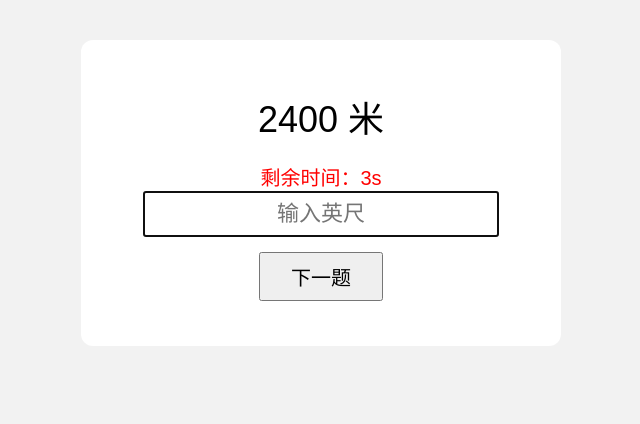
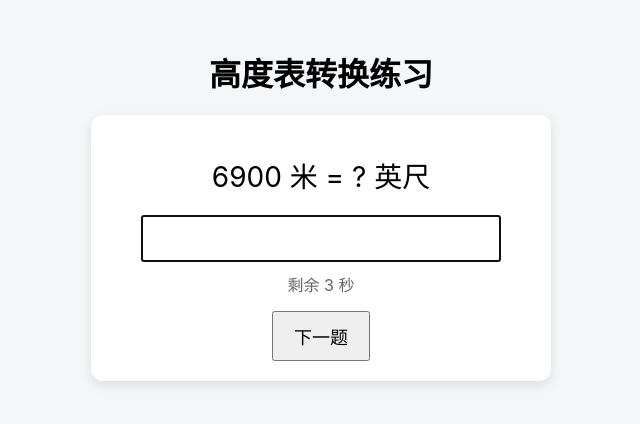
Before and after one commit to Raoul737/-, a plain HTML site: page index.html in a window 1280 px wide. Both pictures are taken after a click on the button "开始测试". Shown: the whole page, without its empty margins (319-959 px from the left). Drawn offline with Linux system fonts and the light colour scheme.

Commit message:
index.html

```diff
--- a/index.html
+++ b/index.html
@@ -6,155 +6,118 @@
   <meta name="viewport" content="width=device-width, initial-scale=1.0">
   <style>
     body {
-  font-family: "微软雅黑", Arial;
-  background: #f2f2f2;
+      font-family: -apple-system, BlinkMacSystemFont, "Segoe UI", Roboto;
+      background: #f4f6f8;
       text-align: center;
+      padding: 20px;
+    }
+    h1 {
+      margin-bottom: 20px;
     }
     .card {
-  background: white;
+      background: #fff;
+      border-radius: 12px;
+      padding: 20px;
       max-width: 420px;
-  margin: 40px auto;
-  padding: 30px;
-  border-radius: 12px;
+      margin: auto;
+      box-shadow: 0 4px 12px rgba(0,0,0,.1);
     }
-#meter { font-size: 36px; margin: 20px 0; }
-#timer { font-size: 20px; color: red; }
+    .question {
+      font-size: 28px;
+      margin: 20px 0;
+    }
     input {
-  font-size: 22px;
-  padding: 8px;
+      font-size: 20px;
+      padding: 10px;
       width: 80%;
       text-align: center;
     }
     button {
-  font-size: 20px;
+      font-size: 18px;
+      padding: 10px 20px;
       margin-top: 15px;
-  padding: 8px 30px;
     }
-#result { margin-top: 15px; font-size: 18px; text-align:left; }
+    .timer {
+      font-size: 16px;
+      color: #666;
+      margin-top: 10px;
+    }
   </style>
 </head>
-
 <body>
 
-<div class="card" id="startScreen">
-  <h2>高度表转换练习</h2>
-  <button onclick="startTest()">开始测试</button>
-</div>
+<h1>高度表转换练习</h1>
 
-<div class="card" id="quizScreen" style="display:none;">
-  <div id="meter"></div>
-  <div id="timer"></div>
-  <input id="input" placeholder="输入英尺" inputmode="numeric">
-  <br>
-  <button onclick="submit()">下一题</button>
-  <div id="result"></div>
+<div class="card" id="card">
+  <button id="startBtn">开始测试</button>
 </div>
 
 <script>
-const TABLE = [
- [12500,41100],[11900,39100],[11300,37100],[10700,35100],[10100,33100],
- [9500,31100],[8900,29100],[8100,26600],[7500,24600],[6900,22600],
- [6300,20700],[5700,18700],[5100,16700],[4500,14800],[3900,12800],
- [3300,10800],[2700,8900],[2100,6900],[1500,4900],[900,3000],
- [12200,40100],[11600,38100],[11000,36100],[10400,34100],[9800,32100],
- [9200,30100],[8400,27600],[7800,25600],[7200,23600],[6600,21700],
- [6000,19700],[5400,17700],[4800,15700],[4200,13800],[3600,11800],
- [3000,9800],[2400,7900],[1800,5900],[1200,3900],[600,2000]
+const data = [
+  [12500, 41100],[11900,39100],[11300,37100],[10700,35100],
+  [10100,33100],[9500,31100],[8900,29100],[8100,26600],
+  [7500,24600],[6900,22600],[6300,20700],[5700,18700],
+  [5100,16700],[4500,14800],[3900,12800],[3300,10800],
+  [2700,8900],[2100,6900],[1500,4900],[900,3000],
+  [12200,40100],[11600,38100],[11000,36100],[10400,34100],
+  [9800,32100],[9200,30100],[8400,27600],[7800,25600],
+  [7200,23600],[6600,21700]
 ];
 
-let questions = [], index = 0, correct = 0, wrong = [];
-let time = 5, timerId, submitted = false;
+let questions = [];
+let index = 0;
+let correct = 0;
+let timer;
+let timeLeft = 5;
 
-const startScreen = document.getElementById("startScreen");
-const quizScreen = document.getElementById("quizScreen");
-const meterEl = document.getElementById("meter");
-const timerEl = document.getElementById("timer");
-const inputEl = document.getElementById("input");
-const resultEl = document.getElementById("result");
+const card = document.getElementById("card");
 
-function startTest(){
-  questions = [...TABLE].sort(()=>Math.random()-0.5).slice(0,30);
-  index = 0; correct = 0; wrong = [];
-  startScreen.style.display = "none";
-  quizScreen.style.display = "block";
-  load();
+document.getElementById("startBtn").onclick = start;
+
+function start() {
+  questions = data.sort(() => Math.random() - 0.5).slice(0, 30);
+  index = 0;
+  correct = 0;
+  next();
 }
 
-function startTimer(){
-  time = 5;
-  submitted = false;
-  timerEl.innerText = `剩余时间：${time}s`;
-  timerId = setInterval(()=>{
-    time--;
-    timerEl.innerText = `剩余时间：${time}s`;
-    if(time <= 0){
-      clearInterval(timerId);
-      autoSubmit();
-    }
-  },1000);
+function next() {
+  if (index >= questions.length) {
+    card.innerHTML = `<h2>完成</h2>
+    <p>正确率：${Math.round(correct / questions.length * 100)}%</p>`;
+    return;
   }
 
-function load(){
-  if(index >= questions.length){
-    showResult();
-    return;
-  }
-  meterEl.innerText = questions[index][0] + " 米";
-  inputEl.value = "";
-  inputEl.focus();
-  resultEl.innerText = "";
-  startTimer();
+  timeLeft = 5;
+  const [m, ft] = questions[index];
+
+  card.innerHTML = `
+    <div class="question">${m} 米 = ? 英尺</div>
+    <input id="ans" autofocus />
+    <div class="timer">剩余 ${timeLeft} 秒</div>
+    <button onclick="submit()">下一题</button>
+  `;
+
+  document.getElementById("ans").addEventListener("keydown", e => {
+    if (e.key === "Enter") submit();
+  });
+
+  timer = setInterval(() => {
+    timeLeft--;
+    document.querySelector(".timer").innerText = `剩余 ${timeLeft} 秒`;
+    if (timeLeft <= 0) submit();
+  }, 1000);
 }
 
-function judge(){
-  let user = inputEl.value.trim();
-  let answer = questions[index][1];
-  if(user && user == answer){
+function submit() {
+  clearInterval(timer);
+  const input = document.getElementById("ans");
+  if (input && Number(input.value) === questions[index][1]) {
     correct++;
-  } else {
-    wrong.push(`${questions[index][0]} 米 → ${answer} 英尺`);
   }
+  index++;
+  next();
 }
-
-function submit(){
-  if(submitted) return;
-  submitted = true;
-  clearInterval(timerId);
-  judge();
-  index++;
-  setTimeout(load, 200);
-}
-
-function autoSubmit(){
-  if(submitted) return;
-  submitted = true;
-  judge();
-  index++;
-  setTimeout(load, 200);
-}
-
-function showResult(){
-  document.body.innerHTML = `
-    <div class="card">
-      <h2>训练完成</h2>
-      <p>正确率：${correct}/30</p >
-      <h3>错题：</h3>
-      <div style="text-align:left">${wrong.join("<br>")}</div>
-    </div>`;
-}
-
-inputEl.addEventListener("keydown", function(e){
-  if(e.key === "Enter"){
-    submit();
-  }
-});
-
-document.addEventListener("keydown", function(e){
-  if(e.code === "Space"){
-    e.preventDefault();
-    submit();
-  }
-});
 </script>
 
 </body>
```
Lines whose indentation alone changed are shown as unchanged.
